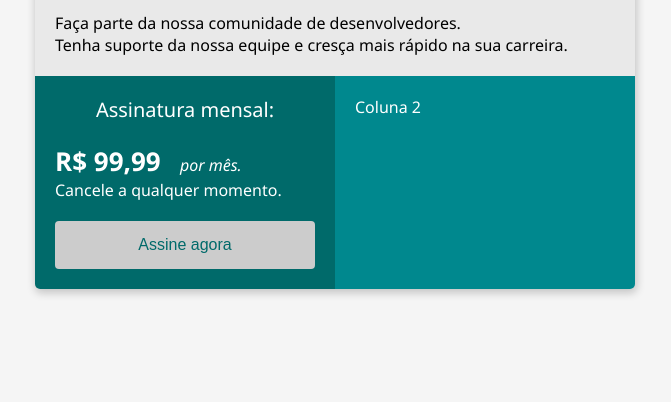
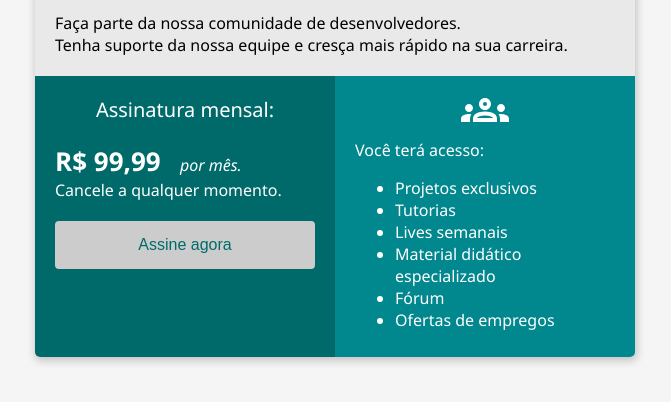
Before and after one commit to Pesouzaaaa/bootcamp-devjr-modulo2, a plain HTML site: page index.html in a window 1280 px wide. Shown: the part 210-612 px from the top of the page, without its empty margins (305-976 px from the left). Drawn offline with Linux system fonts and the light colour scheme.

Commit message:
closes #5 - tags ul e li

```diff
--- a/index.html
+++ b/index.html
@@ -49,7 +49,7 @@
         .col-2{
             background-color: #00888E;
             width: 50%;
-            padding: 20px;
+            padding: 10px 20px;
             color: #FFFFFF;
         }
         .subscription-title{
@@ -85,6 +85,9 @@
         .button:hover{
             background-color: #E9E9E9;
         }
+        .image-group{
+            text-align: center;
+        }
 
     </style>
 
@@ -119,7 +122,20 @@
                 <button class="button">Assine agora</button>
             </div>
             <div class="col-2">
-                Coluna 2
+                <div class="image-group">
+                <object data="groups_white_48dp.svg" type="image/svg+xml"></object>
+                </div>
+                <div>
+                      Você terá acesso:
+                </div>
+                <ul>
+                    <li>Projetos exclusivos</li>
+                    <li>Tutorias</li>
+                    <li>Lives semanais</li>
+                    <li>Material didático especializado</li>
+                    <li>Fórum</li>
+                    <li>Ofertas de empregos</li>
+                </ul>
             </div>
         </div>
     </div>
```
Also changed, not shown: groups_white_48dp.svg (added).
